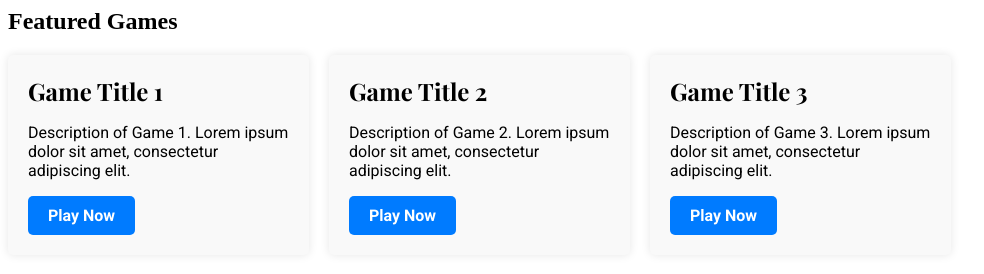
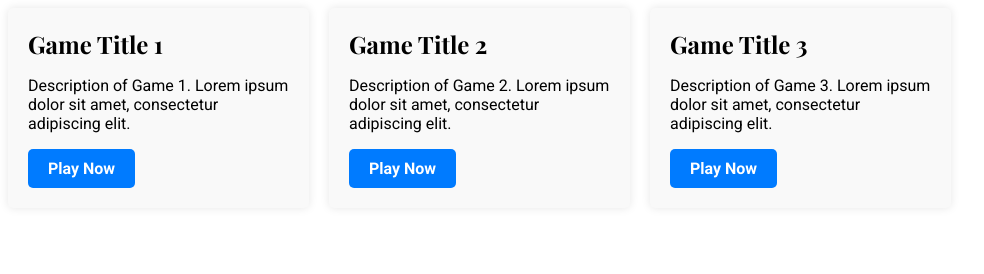
Before and after one commit to Rahib777-7/chatgpt-ubg, a plain HTML site: page projects.html in a window 1280 px wide. Shown: the whole page, without its empty margins (0-984 px from the left). Drawn offline with nearby package versions, Linux system fonts and the light colour scheme; a web font is replaced by a local one.

Commit message:
Update projects.html

```diff
--- a/projects.html
+++ b/projects.html
@@ -10,7 +10,6 @@
 
 
 <section id="games" class="container">
-    <h2>Featured Games</h2>
     <div class="game-tiles">
         <div class="game-tile">
             <h3>Game Title 1</h3>
```
